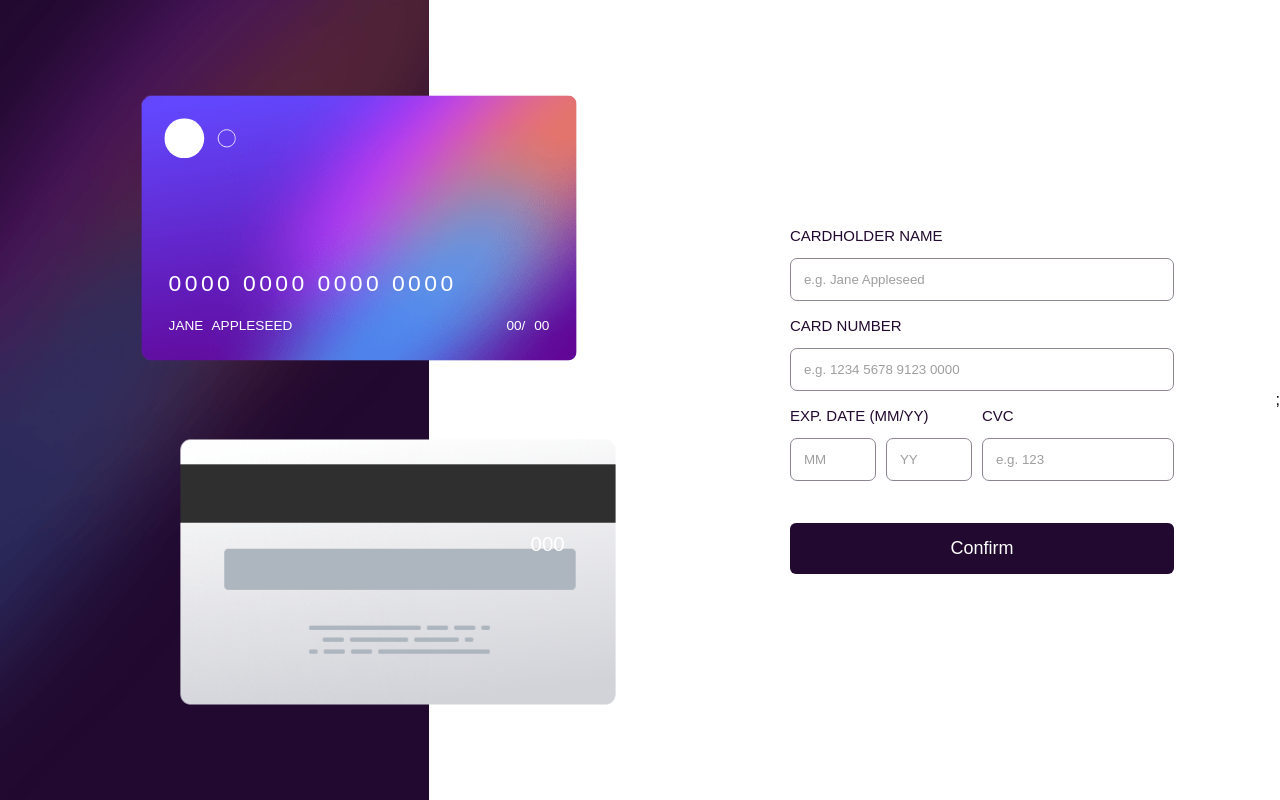
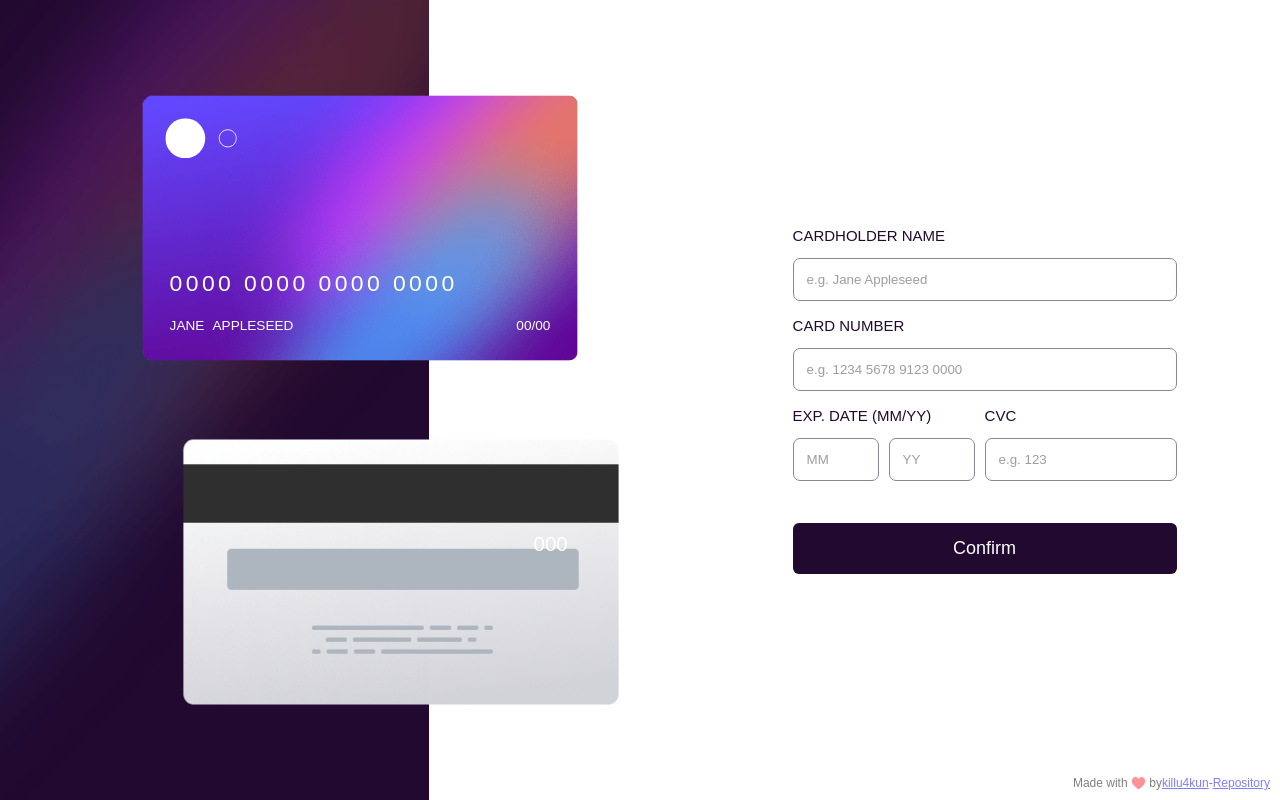
Before and after one commit to killu4kun/payment-form, a React (Vite) app: page / in a window 1280 px wide. Built offline with nearby package versions, Linux system fonts and the light colour scheme.

Commit message:
feat:add anmation to screen

```diff
--- a/src/App.tsx
+++ b/src/App.tsx
@@ -6,15 +6,63 @@ import CreditCardForm from "./components/CreditCardForm";
 import "./App.css";
 
 export default function App() {
-  const [validate] = useState(false);
+  const [validate, setValidate] = useState<boolean>(false);
+
+  const animateSlider = (shouldValidate: boolean): void => {
+    const axis = window.matchMedia("(max-width: 750px)").matches ? "Y" : "X";
+    const element = document.querySelector(
+      ".cardOverflow > div"
+    ) as HTMLElement;
+
+    if (element) {
+      element.style.transform = `translate${axis}(50${
+        axis === "Y" ? "vh" : "vw"
+      })`;
+    }
+
+    document.body.classList.add("body-slider");
+
+    setTimeout(() => {
+      setValidate(shouldValidate);
+      document.body.classList.remove("body-slider");
+      if (element) {
+        element.style.transform = "translate(0)";
+      }
+    }, 500);
+  };
 
   return (
     <>
       <CreditCard />
       <main className="cardOverflow">
-        <div>{validate ? <CreditCardOk /> : <CreditCardForm />}</div>
+        <div>
+          {validate ? (
+            <CreditCardOk animateSlider={animateSlider} />
+          ) : (
+            <CreditCardForm animateSlider={animateSlider} />
+          )}
+        </div>
       </main>
-      ;
+      <footer className="attribution">
+        <p>
+          Made with ♥️ by
+          <a
+            href="https://github.com/killu4_kun"
+            target="_blank"
+            rel="noopener noreferrer"
+          >
+            killu4kun
+          </a>
+          -
+          <a
+            href="https://github.com/killu4_kun"
+            target="_blank"
+            rel="noopener noreferrer"
+          >
+            Repository
+          </a>
+        </p>
+      </footer>
     </>
   );
 }
--- a/src/components/CreditCard/index.tsx
+++ b/src/components/CreditCard/index.tsx
@@ -5,12 +5,12 @@ function CreditCard() {
         <span>{"0000 0000 0000 0000"}</span>
         <div>
           <span> {"Jane Appleseed"}</span>
-          <span>00/ 00</span>
+          <span>00/00</span>
         </div>
       </div>
 
       <div className="cardBack">
-        <span> 000</span>
+        <span>000</span>
       </div>
     </aside>
   );
--- a/src/components/CreditCardConfirm/index.tsx
+++ b/src/components/CreditCardConfirm/index.tsx
@@ -1,8 +1,9 @@
 import iconComplete from "../../assets/icon-complete.svg";
 import "./style.css";
 
-function CreditCardOk() {
+function CreditCardOk({ animateSlider }: any) {
   const resetForm = () => {
+    animateSlider(false);
     console.log("hello");
   };
 
--- a/src/components/CreditCardForm/index.tsx
+++ b/src/components/CreditCardForm/index.tsx
@@ -1,75 +1,10 @@
 import "./style.css";
 
-function CreditCardForm() {
-  //   const handleInput = e => {
-  //     const { name, value } = e.target;
-  //     if (name === "number")
-  //       e.target.value = value
-  //         .replace(/\s/g, "")
-  //         .replace(/(.{4})/g, "$1 ")
-  //         .trim()
-  //         .slice(0, 19);
-  //     if (name === "mm" || name === "yy")
-  //       e.target.value = value
-  //         .toString()
-  //         .replace(/[^0-9]/g, "")
-  //         .substring(0, 2);
-  //     if (name === "mm" && value > 12) e.target.value = "12";
-  //     if (name === "cvc") e.target.value = value.substring(0, 4);
-
-  //     setFormData({ ...formData, [name]: e.target.value });
-  //   };
-
-  //   const handleError = (target, message = "Error", type = "add") => {
-  //     if (type === "add") {
-  //       const submitBtn = document.querySelector(".btn-submit");
-  //       submitBtn.classList.add("shake");
-  //       submitBtn.addEventListener("animationend", () =>
-  //         submitBtn.classList.remove("shake")
-  //       );
-  //     }
-
-  //     document.querySelector(`.label${target}`).nextElementSibling.innerHTML =
-  //       message;
-  //     document
-  //       .querySelector(`.label${target}`)
-  //       .nextElementSibling.classList[type === "add" ? "remove" : "add"](
-  //         "info--hidden"
-  //       );
-  //     document
-  //       .querySelector(`[name="${target}"]`)
-  //       .classList[type]("input--error");
-  //   };
-
-  //   const handleSubmit = e => {
-  //     e.preventDefault();
-
-  //     for (const i in formData) {
-  //       if (!formData[i]) {
-  //         handleError(i, "Can`t be blank");
-  //       } else handleError(i, "", "remove");
-  //     }
-
-  //     if (formData.number) {
-  //       if (formData.number.length < 19) {
-  //         handleError("number", "Number is too short");
-  //       } else if (formData.number.match(/[^0-9\s]/g)) {
-  //         handleError("number", "Wrong format, numbers only");
-  //       } else handleError("number", "", "remove");
-  //     }
-
-  //     if (formData.cvc) {
-  //       if (formData.cvc.length < 3) {
-  //         handleError("cvc", "CVC is too short");
-  //       } else handleError("cvc", "", "remove");
-  //     }
-
-  //     if (!formData.mm) handleError("mm", "Can`t be blank");
-  //     if (!formData.yy) handleError("yy", "Can`t be blank");
-
-  //     if (document.querySelectorAll(".input--error").length === 0)
-  //       animateSlider(true);
-  //   };
+function CreditCardForm({ animateSlider }: any) {
+  const handleInput = () => {
+    if (document.querySelectorAll(".input--error").length === 0)
+      animateSlider(true);
+  };
 
   return (
     <form className="cardForm">
```
